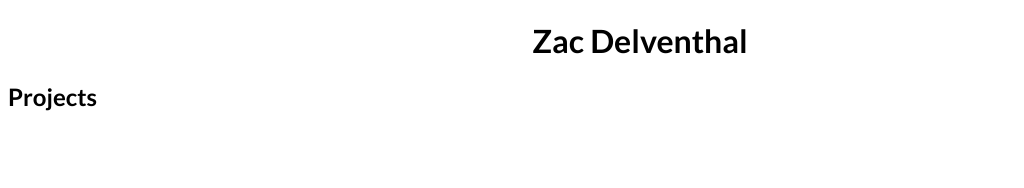
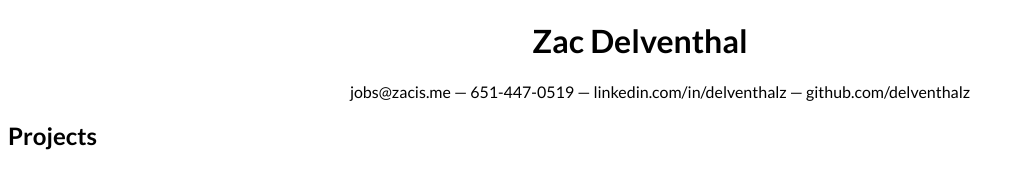
Before and after one commit to delventhalz/zacis.me, a website: page public/index.html in a window 1280 px wide. Shown: the whole page, without its empty margins (0-1024 px from the left). Drawn offline with nearby package versions, Linux system fonts and the light colour scheme.

Commit message:
Add contact info
Displaying in horizontal list, similar to resume styling

```diff
--- a/public/index.html
+++ b/public/index.html
@@ -17,8 +17,19 @@
   <body>
     <main>
         <h1>Zac Delventhal</h1>
+
+        <section id="contact">
+          <ul class="horizontal-list">
+            <li><a href="mailto:jobs@zacis.me">jobs@zacis.me</a></li>
+            <li><a href="tel:+16514470519">651-447-0519</a></li>
+            <li><a href="https://www.linkedin.com/in/delventhalz/" target="_blank">linkedin.com/in/delventhalz</a></li>
+            <li><a href="https://github.com/delventhalz" target="_blank">github.com/delventhalz</a></li>
+          </ul>
+        </section>
+
         <section id="projects"></section>
     </main>
+
     <script type="importmap">
       {
         "imports": {
--- a/public/styles.css
+++ b/public/styles.css
@@ -1,4 +1,5 @@
 body {
+  color: #000;
   font-family: "Lato", sans-serif;
   font-weight: 400;
   font-style: normal;
@@ -8,3 +9,55 @@ h1 {
   font-weight: 700;
   text-align: center;
 }
+
+a {
+  text-decoration: none;
+}
+
+a, a:visited {
+  color: #000;
+}
+
+a:hover, a:hover:visited {
+  color: #777;
+}
+
+a:active, a:active:visited {
+  color: #aaa;
+}
+
+ul.horizontal-list {
+  list-style: none;
+  text-align: center;
+}
+
+ul.horizontal-list li {
+  display: inline-block;
+}
+
+ul.horizontal-list li + li::before {
+    content: " — ";
+}
+
+/* Hacky way to rearrange when list must line wrap */
+@media (max-width: 88ch) {
+  ul.horizontal-list li {
+    display: block;
+  }
+
+  ul.horizontal-list li + li::before {
+    content: "";
+  }
+
+  ul.horizontal-list li:first-child {
+    display: inline-block;
+  }
+
+  ul.horizontal-list li:first-child + li {
+    display: inline-block;
+  }
+
+  ul.horizontal-list li:first-child + li::before {
+      content: " — ";
+  }
+}
```
